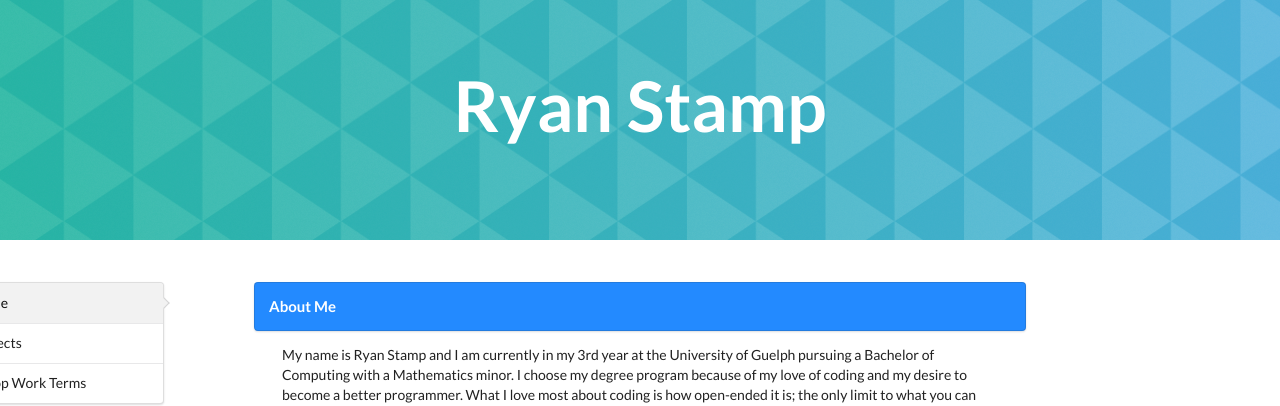
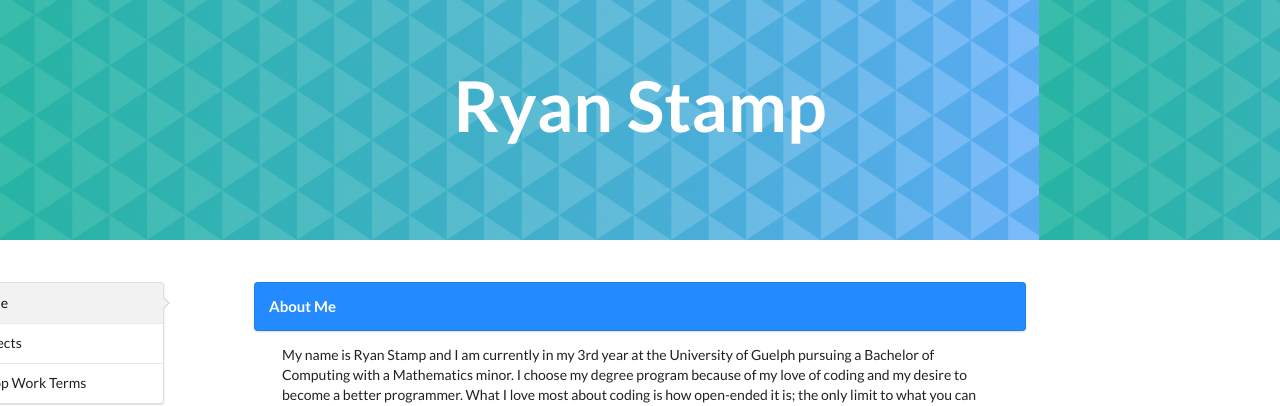
Before and after one commit to mhogar/ResumeWebsite, a plain HTML site: page index.html in a window 1280 px wide. Shown: the top 406 px of the page. Drawn offline with nearby package versions, Linux system fonts and the light colour scheme.

Commit message:
adding banner scaling for different res monitors

```diff
--- a/style.css
+++ b/style.css
@@ -1,6 +1,11 @@
 .banner {
 	background-image: url("imgs/banner.png");
 	background-attachment: fixed;
+
+	-webkit-background-size: contain;
+  	-moz-background-size: contain;
+  	-o-background-size: contain;
+  	background-size: contain;
 
 	width: 100%;
 	min-height: 250px;
```
